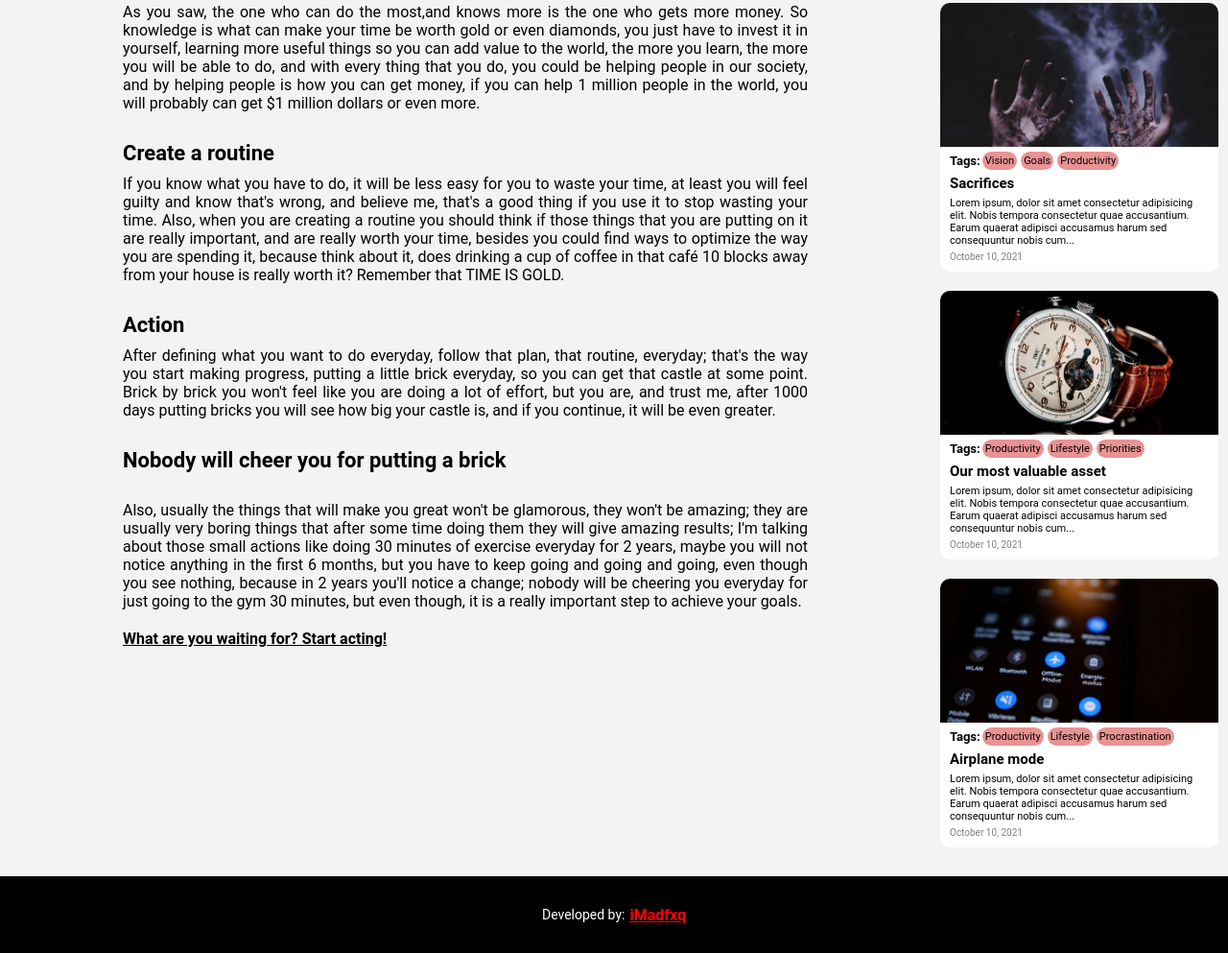
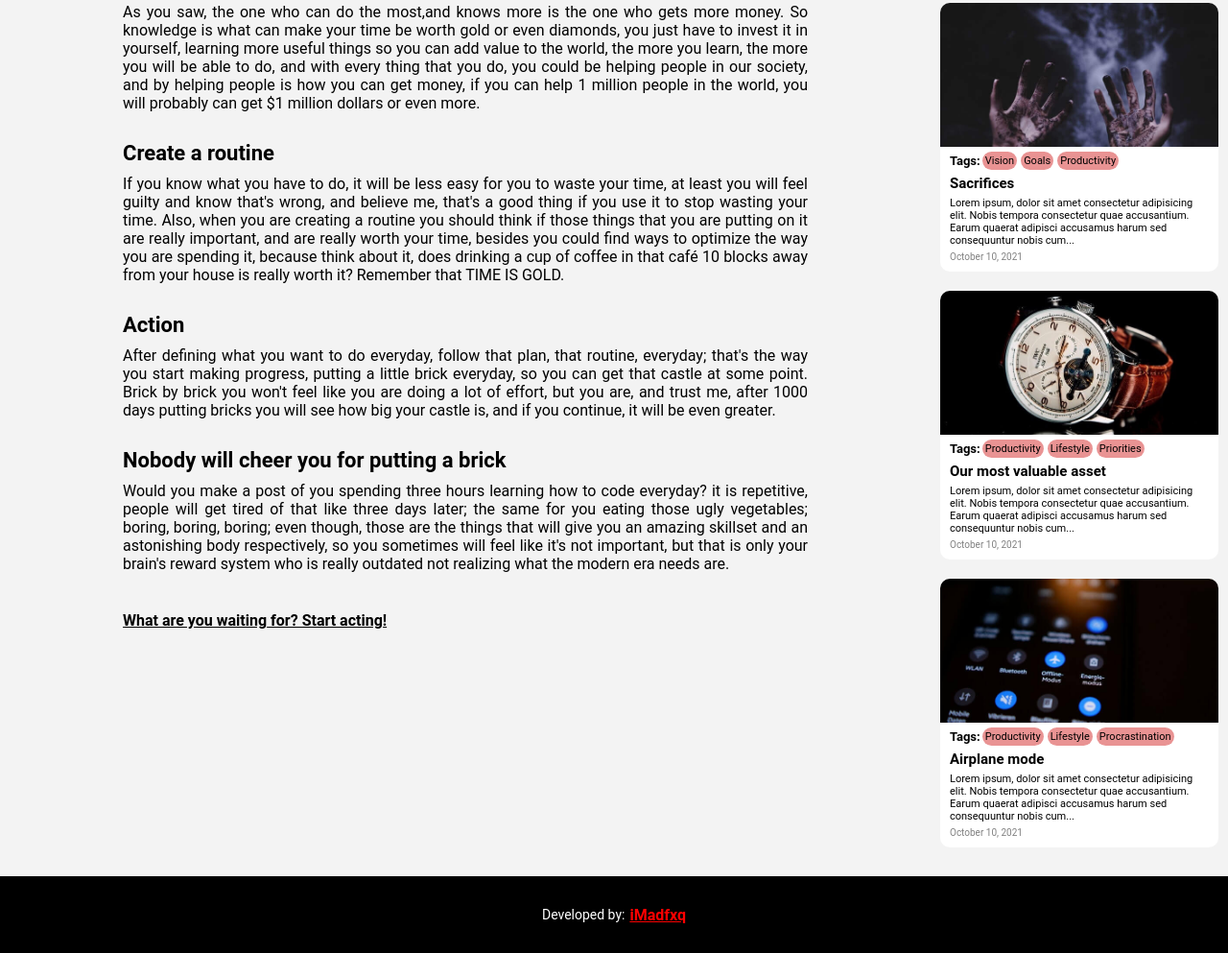
Before and after one commit to iMadfxq/my-blog, a website: page posts/3-ourMostValAsset.html in a window 1280 px wide. Shown: the part 537-1530 px from the top of the page at 96% size. Drawn offline with Linux system fonts and the light colour scheme.

Commit message:
Another paragraph for the post #3

```diff
--- a/posts/3-ourMostValAsset.html
+++ b/posts/3-ourMostValAsset.html
@@ -43,8 +43,8 @@
         <h2>Action</h2>
         <p>After defining what you want to do everyday, follow that plan, that routine, everyday; that's the way you start making progress, putting a little brick everyday, so you can get that castle at some point. Brick by brick you won't feel like you are doing a lot of effort, but you are, and trust me, after 1000 days putting bricks you will see how big your castle is, and if you continue, it will be even greater.</p>
         <h2>Nobody will cheer you for putting a brick</h2>
+        <p>Would you make a post of you spending three hours learning how to code everyday? it is repetitive, people will get tired of that like three days later; the same for you eating those ugly vegetables; boring, boring, boring; even though, those are the things that will give you an amazing skillset and an astonishing body respectively, so you sometimes will feel like it's not important, but that is only your brain's reward system who is really outdated not realizing what the modern era needs are.</p>
         <p></p>
-        <p>Also, usually the things that will make you great won't be glamorous, they won't be amazing; they are usually very boring things that after some time doing them they will give amazing results; I'm talking about those small actions like doing 30 minutes of exercise everyday for 2 years, maybe you will not notice anything in the first 6 months, but you have to keep going and going and going, even though you see nothing, because in 2 years you'll notice a change; nobody will be cheering you everyday for just going to the gym 30 minutes, but even though, it is a really important step to achieve your goals.</p>
         <p id="call">What are you waiting for? Start acting!</p>
       </section>
     </main>
```
